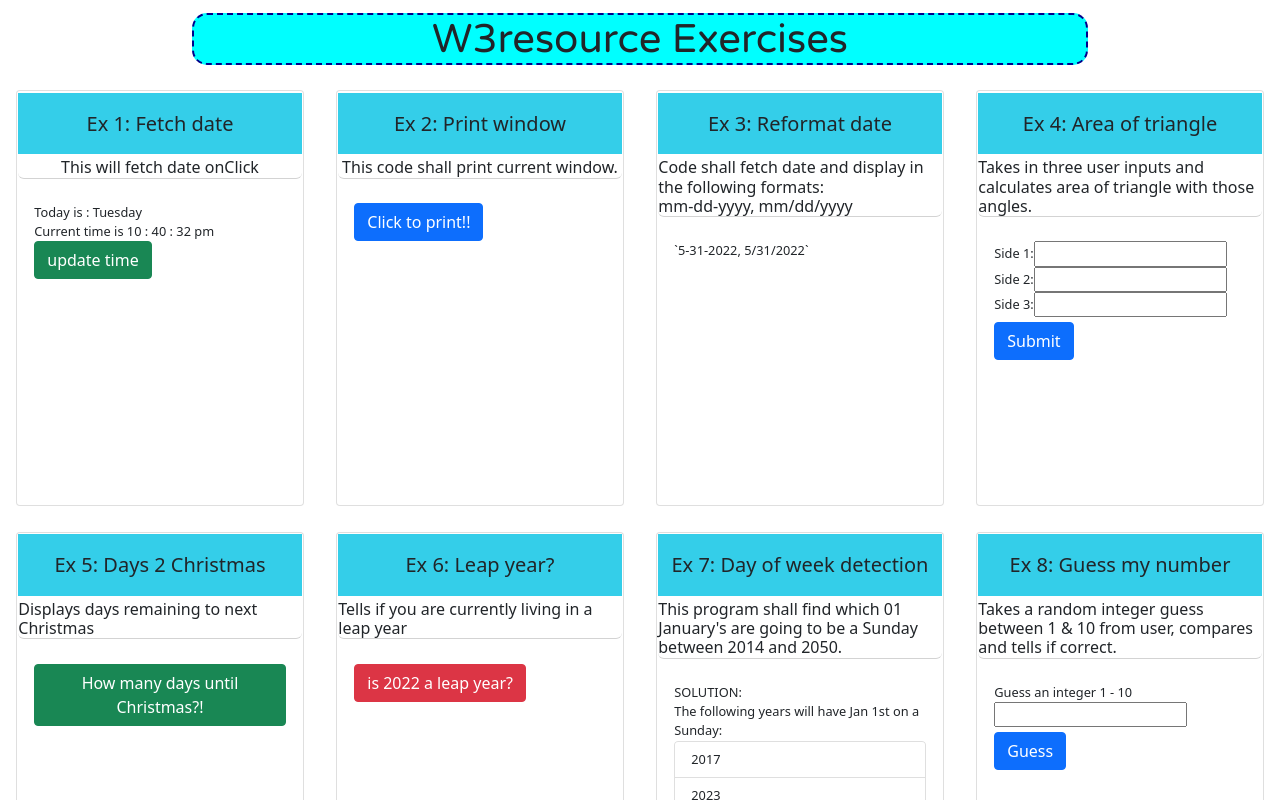
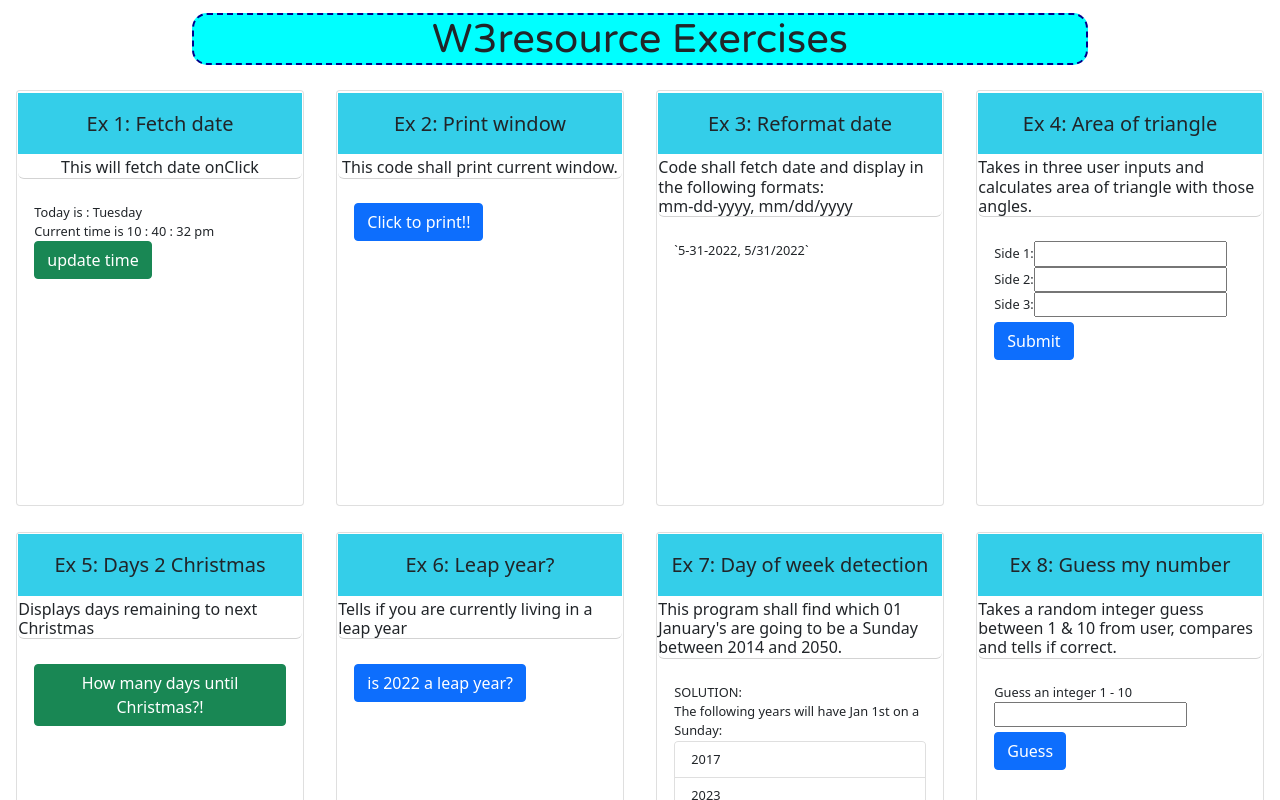
Before and after one commit to guerillaxgardener/w3resource_js_exercises, a React (Create React App) app: page / in a window 1280 px wide. Shown: the top 800 px of the page. Built offline with nearby package versions, Linux system fonts and the light colour scheme.

Commit message:
Change button style

```diff
--- a/src/exercises/Ex6.js
+++ b/src/exercises/Ex6.js
@@ -35,7 +35,7 @@
 
         <Card.Text className="exercise-solution">
 
-        <Button variant="danger" ref={target} onClick={() => setShow(!show)}>
+        <Button  ref={target} onClick={() => setShow(!show)}>
           is {currentYear} a leap year?
         </Button>
           <Overlay target={target.current} show={show} placement="bottom">
```
